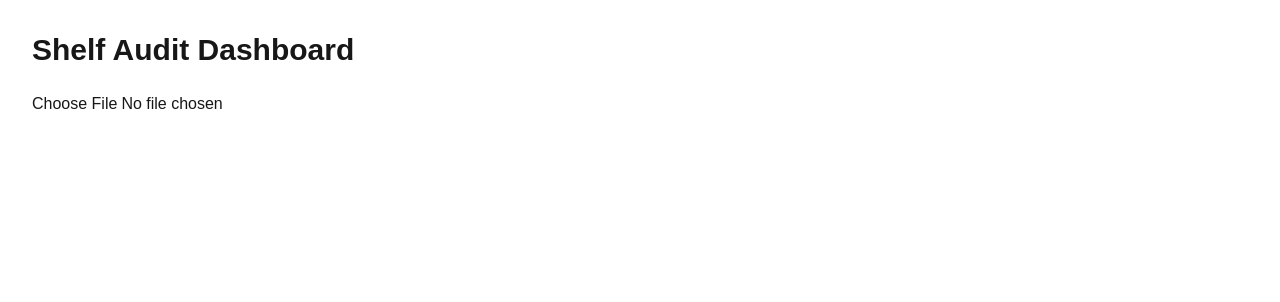
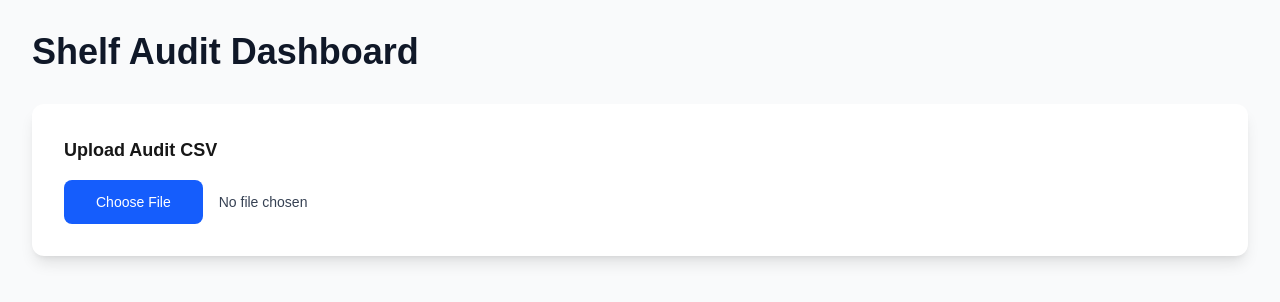
Before and after one commit to GoooGzzz/shelf-audit-dashboard, a Next.js app: page / in a window 1280 px wide. Shown: the top 302 px of the page. Built offline with nearby package versions, Linux system fonts and the light colour scheme.

Commit message:
Fix import: use CSVParser class

```diff
--- a/src/app/page.tsx
+++ b/src/app/page.tsx
@@ -4,10 +4,11 @@ import { useState } from 'react';
 import { CSVParser } from '@/lib/csv/parseCSV';
 import { validateRows } from '@/lib/csv/validateWithZod';
 import type { AuditRow } from '@/lib/csv/schema';
+import CSVCharts from '@/components/CSVCharts';
 
 export default function Home() {
   const [rows, setRows] = useState<AuditRow[]>([]);
-  const [errors, setErrors] = useState<any[]>([]);
+  const [errors, setErrors] = useState<{ row: number; field: string; message: string }[]>([]);
   const [loading, setLoading] = useState(false);
 
   const handleFile = async (e: React.ChangeEvent<HTMLInputElement>) => {
@@ -15,39 +16,67 @@ export default function Home() {
     if (!file) return;
 
     setLoading(true);
+    setRows([]);
+    setErrors([]);
+
     try {
       const parsed = await CSVParser.parse(file);
       const { valid, errors: validationErrors } = validateRows(parsed);
+      setRows(valid);
       setErrors(validationErrors);
-      setRows(valid);
     } catch (err) {
-      alert('Parse error: ' + JSON.stringify(err));
+      alert('Failed to parse CSV: ' + JSON.stringify(err));
+    } finally {
+      setLoading(false);
     }
-    setLoading(false);
   };
 
   return (
-    <main className="p-8">
-      <h1 className="text-3xl font-bold mb-6">Shelf Audit Dashboard</h1>
+    <main className="min-h-screen bg-gray-50 p-8">
+      <div className="max-w-7xl mx-auto">
+        <h1 className="text-4xl font-bold text-gray-900 mb-8">Shelf Audit Dashboard</h1>
 
-      <input type="file" accept=".csv" onChange={handleFile} className="mb-6" />
+        <div className="bg-white p-8 rounded-xl shadow-lg mb-8">
+          <label className="block text-lg font-semibold mb-4">Upload Audit CSV</label>
+          <input
+            type="file"
+            accept=".csv"
+            onChange={handleFile}
+            className="block w-full text-sm text-gray-700 file:mr-4 file:py-3 file:px-8 file:rounded-lg file:border-0 file:text-sm file:font-medium file:bg-blue-600 file:text-white hover:file:bg-blue-700"
+          />
+        </div>
 
-      {loading && <p>Parsing...</p>}
+        {loading && <p className="text-blue-600 font-bold text-lg">Parsing and validating CSV...</p>}
+
         {errors.length > 0 && (
-        <div className="bg-red-100 p-4 rounded mb-4">
-          <strong>{errors.length} validation errors:</strong>
-          <ul>{errors.map((e, i) => <li key={i}>Row {e.row} – {e.field}: {e.message}</li>)}</ul>
+          <div className="bg-red-50 border border-red-300 p-6 rounded-xl mb-8">
+            <h3 className="text-xl font-bold text-red-800 mb-3">{errors.length} Validation Errors Found</h3>
+            <ul className="text-sm text-red-700 space-y-1 max-h-60 overflow-y-auto">
+              {errors.map((e, i) => (
+                <li key={i}>• Row {e.row} — {e.field}: {e.message}</li>
+              ))}
+            </ul>
           </div>
         )}
 
         {rows.length > 0 && (
           <>
-          <p className="text-green-600 font-bold">{rows.length} valid rows loaded</p>
-          <button onClick={() => CSVParser.unparse(rows)} className="mt-4 px-4 py-2 bg-blue-600 text-white rounded">
-            Export CSV
+            <div className="bg-green-50 border border-green-400 p-6 rounded-xl mb-8 flex justify-between items-center">
+              <p className="text-2xl font-bold text-green-800">
+                {rows.length.toLocaleString()} valid rows loaded
+              </p>
+              <button
+                onClick={() => CSVParser.unparse(rows, `shelf-audit-${new Date().toISOString().slice(0,10)}.csv`)}
+                className="px-6 py-3 bg-green-600 text-white font-bold rounded-lg hover:bg-green-700 transition"
+              >
+                Export Clean CSV
               </button>
+            </div>
+
+            <CSVCharts rows={rows} />
           </>
         )}
+      </div>
     </main>
   );
 }
```
Lines whose indentation alone changed are shown as unchanged.
